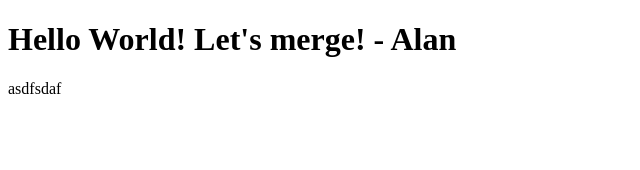
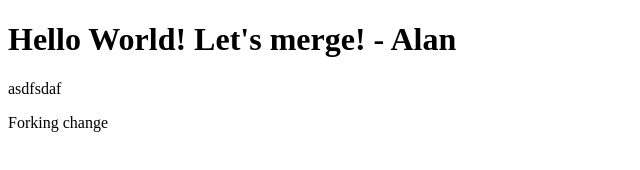
Before and after one commit to Xiupan/merge-practice, a plain HTML site: page index.html in a window 1280 px wide. Shown: the whole page, without its empty margins (0-640 px from the left). Drawn offline with Linux system fonts and the light colour scheme.

Commit message:
Update index.html

```diff
--- a/index.html
+++ b/index.html
@@ -7,5 +7,6 @@
   <body>
     <h1>Hello World! Let's merge! - Alan</h1>
     asdfsdaf
+    <p>Forking change</p>
   </body>
 </html>
```
